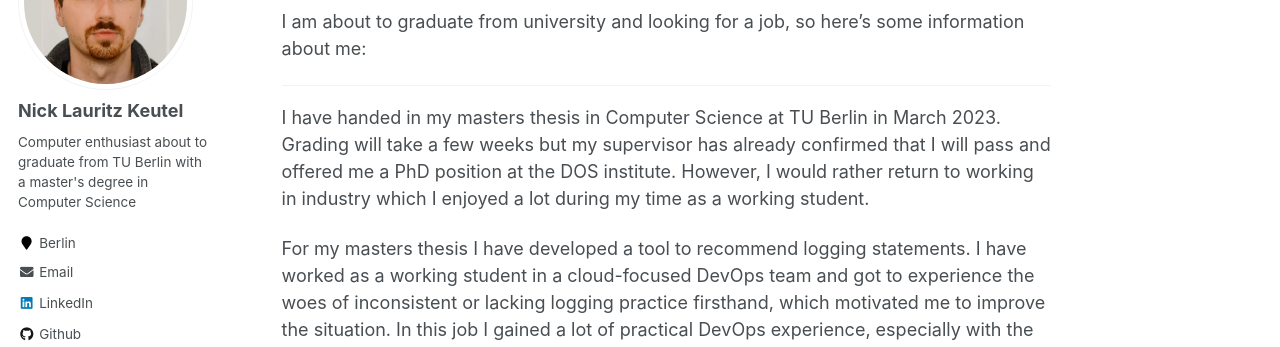
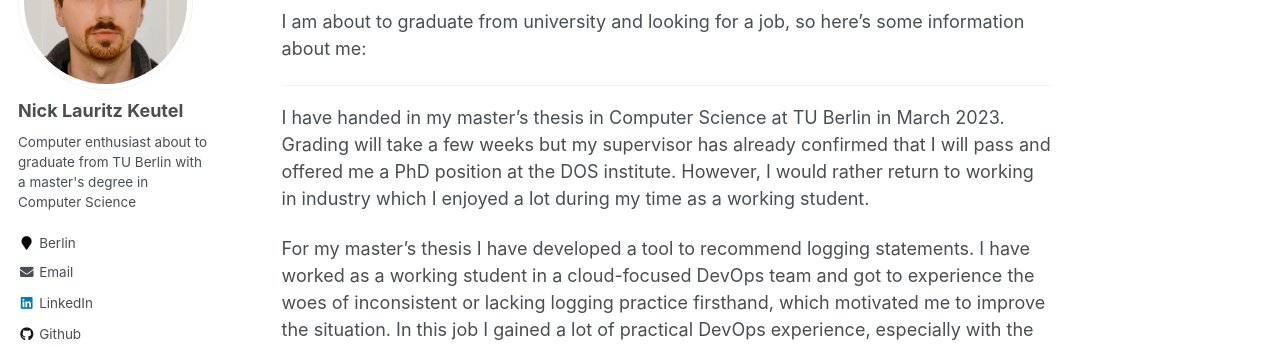
Before and after one commit to ncktl/ncktl.github.io, a Jekyll site: the page built from _pages/about.md, in a window 1280 px wide and 1076 px high. Shown: the part 203-550 px from the top of the window. Built offline with Jekyll 4.4.1, drawn with Linux system fonts in a browser that asks for light colours; some of the changed text lies outside the part shown.

Commit message:
About: Fix typos

```diff
--- a/_pages/about.md
+++ b/_pages/about.md
@@ -14,9 +14,9 @@ I am about to graduate from university and looking for a job, so here's some inf
 
 ------
 
-I have handed in my masters thesis in Computer Science at TU Berlin in March 2023. Grading will take a few weeks but my supervisor has already confirmed that I will pass and offered me a PhD position at the DOS institute. However, I would rather return to working in industry which I enjoyed a lot during my time as a working student.
+I have handed in my master's thesis in Computer Science at TU Berlin in March 2023. Grading will take a few weeks but my supervisor has already confirmed that I will pass and offered me a PhD position at the DOS institute. However, I would rather return to working in industry which I enjoyed a lot during my time as a working student.
 
-For my masters thesis I have developed a tool to recommend logging statements. I have worked as a working student in a cloud-focused DevOps team and got to experience the woes of inconsistent or lacking logging practice firsthand, which motivated me to improve the situation. In this job I gained a lot of practical DevOps experience, especially with the Hadoop ecosystem, as well as agile/Scrum and CI/CD practice. From this job as well as from my master's coursework, which primarily focused on courses from the distributed systems chair, I also have experience with AWS and GCP, and to a lesser extent also Azure. I have also worked with with and set up containerization, virtualization, monitoring and infrastructure as code tools.
+For my master's thesis I have developed a tool to recommend logging statements. I have worked as a working student in a cloud-focused DevOps team and got to experience the woes of inconsistent or lacking logging practice firsthand, which motivated me to improve the situation. In this job I gained a lot of practical DevOps experience, especially with the Hadoop ecosystem, as well as agile/Scrum and CI/CD practice. From this job as well as from my master's coursework, which primarily focused on courses from the distributed systems chair, I also have experience with AWS and GCP, and to a lesser extent also Azure. I have also worked with with and set up containerization, virtualization, monitoring and infrastructure as code tools.
 
 In addition to my technical skills, I am a quick learner and enjoy working in a team environment. I excel at analytic thinking and I am always looking to expand my knowledge and stay up to date with the latest trends in technology. Recently I have taken up prompt engineering as a new hobby.
 
```
